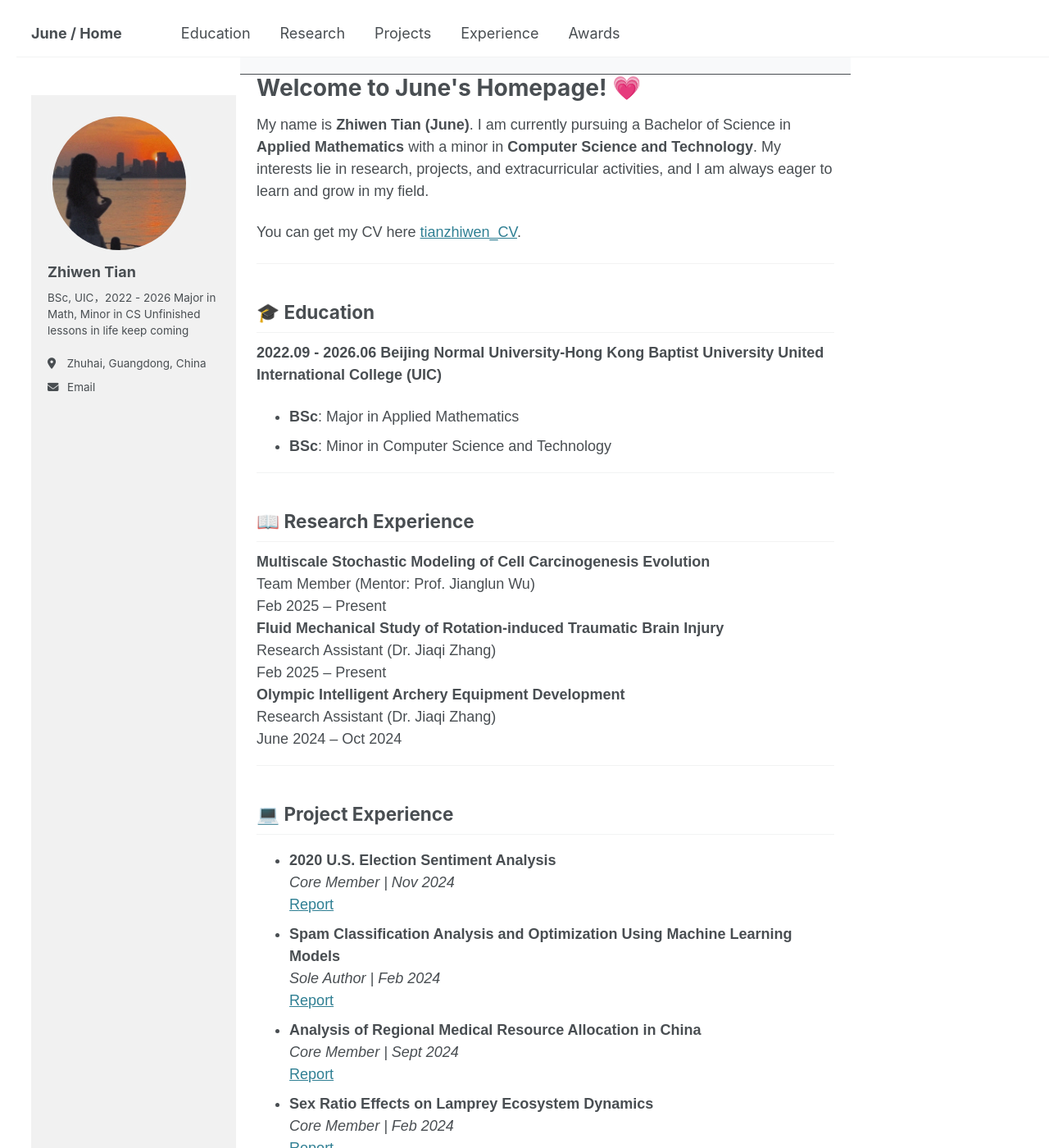
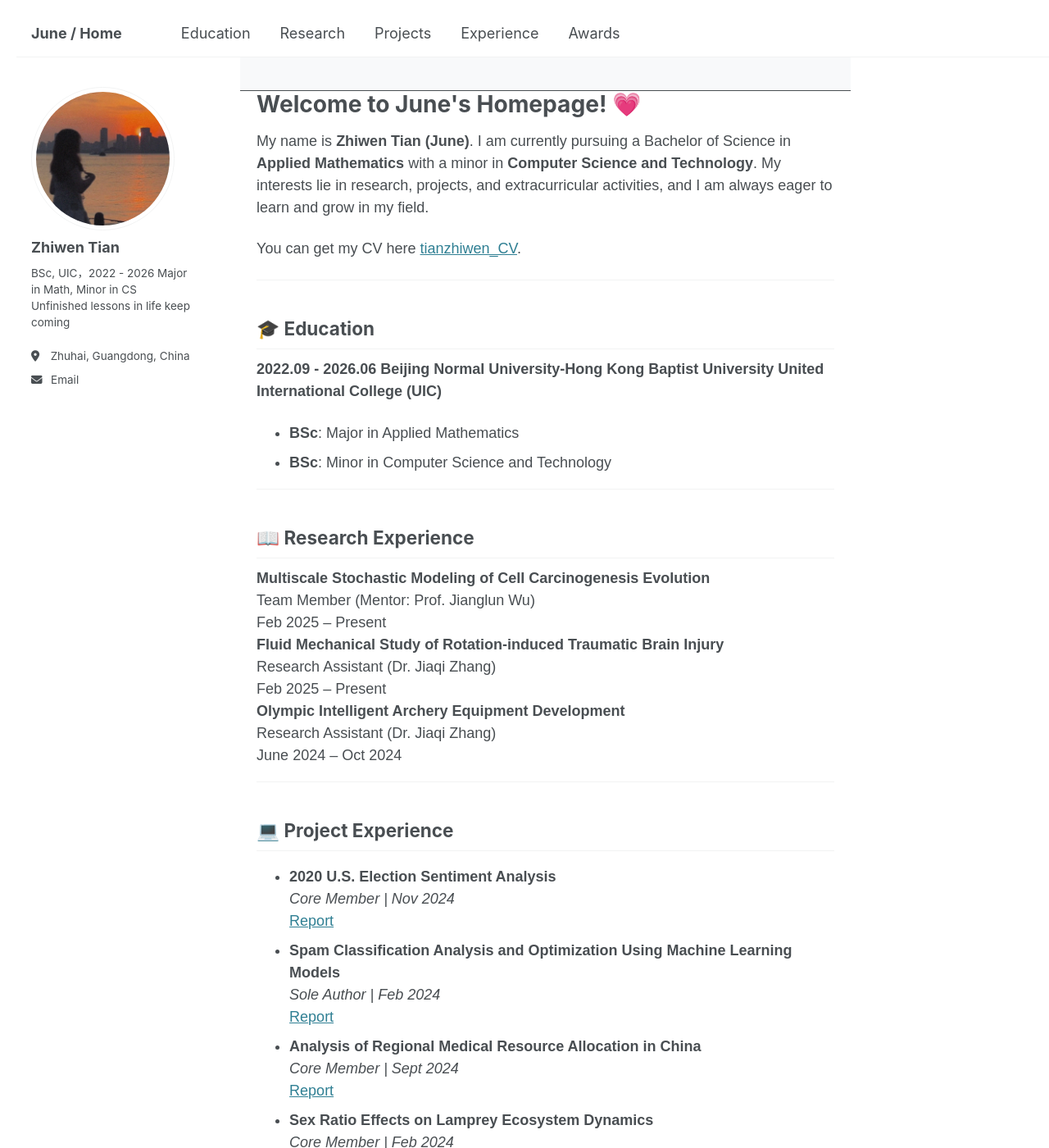
Before and after one commit to Orange1207/Orange1207.github.io, a Jekyll site: the page built from _pages/about.md, in a window 1280 px wide and 1400 px high. Shown: the whole window at 82% size. Built offline with Jekyll 4.4.1, drawn with Linux system fonts in a browser that asks for light colours.

Commit message:
Update custom.css

```diff
--- a/assets/css/custom.css
+++ b/assets/css/custom.css
@@ -1,8 +1,8 @@
 /* General styles */
 body {
     font-family: Arial, sans-serif;
-    margin: 20px;
-    padding: 0;
+    margin: 0;
+    padding: 20px;
 }
 
 header {
@@ -29,6 +29,28 @@ footer {
     background-color: #f8f9fa;
     border-top: 1px solid ;
 }
+// Styles for the page layout
+
+.page-header {
+    font-size: 2rem;
+    font-weight: bold;
+    margin-bottom: 1rem;
+}
+
+.page-content {
+    line-height: 1.6;
+    font-size: 1rem;
+    color: #333;
+}
+
+.page-footer {
+    font-size: 0.875rem;
+    color: #777;
+    margin-top: 2rem;
+}
+
+// Include custom styles
+@import "custom";
 
 /* Custom styles */
 .sidebar {
@@ -36,7 +58,7 @@ footer {
     padding: 20px;
     background-color: #f1f1f1;
     float: right;
-    margin-top: 80px; /* Add some margin to the top */
+    margin-top: 100px; /* Add some margin to the top */
 }
 
 @media (max-width: 768px) {
```
